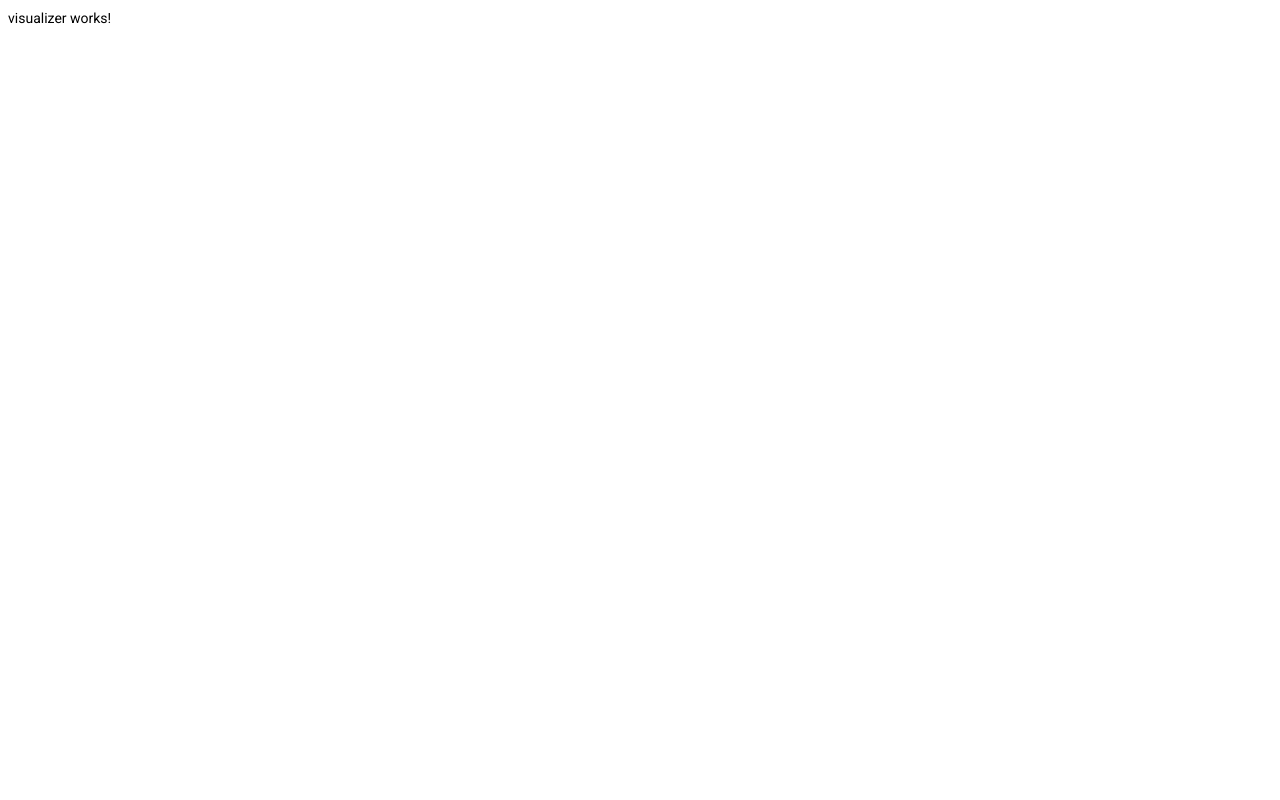
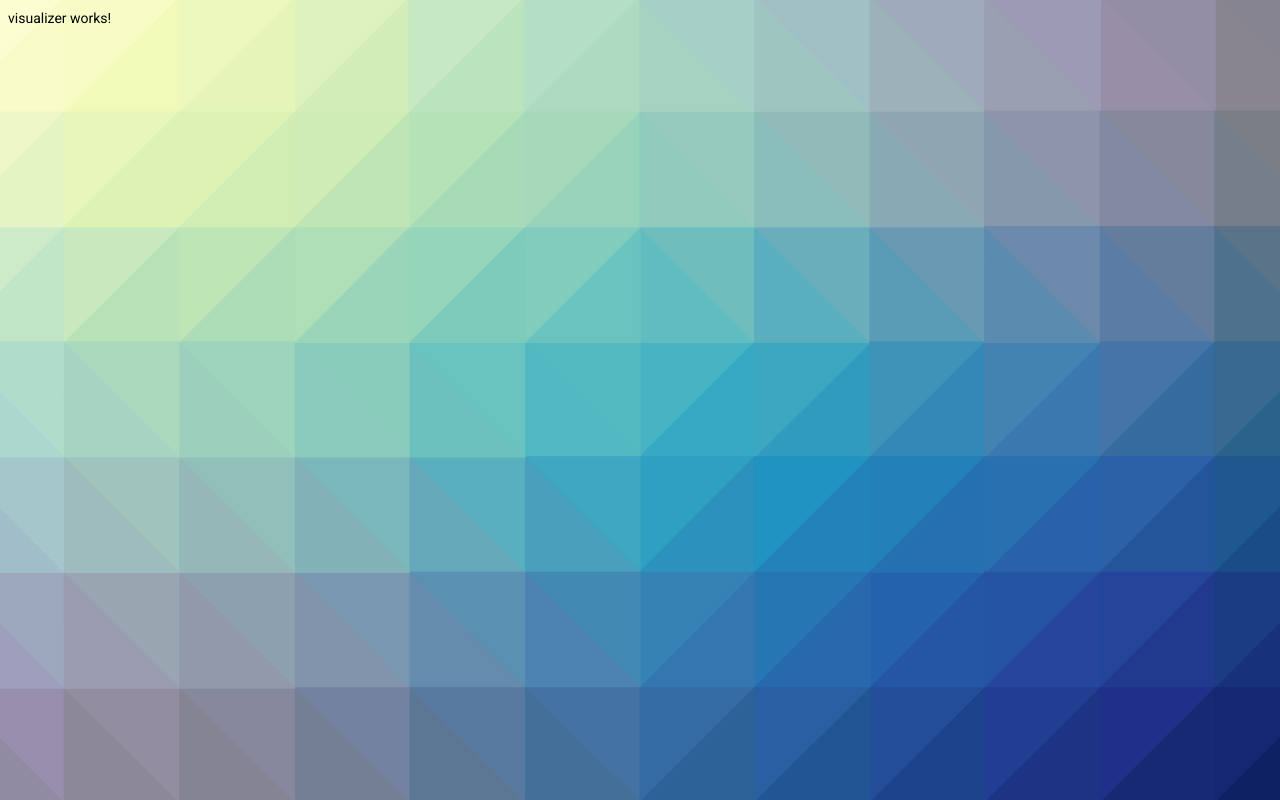
Before and after one commit to jlilly/stateless-box-problem, an Angular app: page / in a window 1280 px wide. Built offline with nearby package versions, Linux system fonts and the light colour scheme.

Commit message:
bg image

```diff
--- a/src/styles.scss
+++ b/src/styles.scss
@@ -1,2 +1,7 @@
 /* You can add global styles to this file, and also import other style files */
 @import "~@angular/material/prebuilt-themes/pink-bluegrey.css";
+
+body {
+    background: url('assets/trianglify.svg') no-repeat center center fixed;
+    background-size: cover;
+}
```
